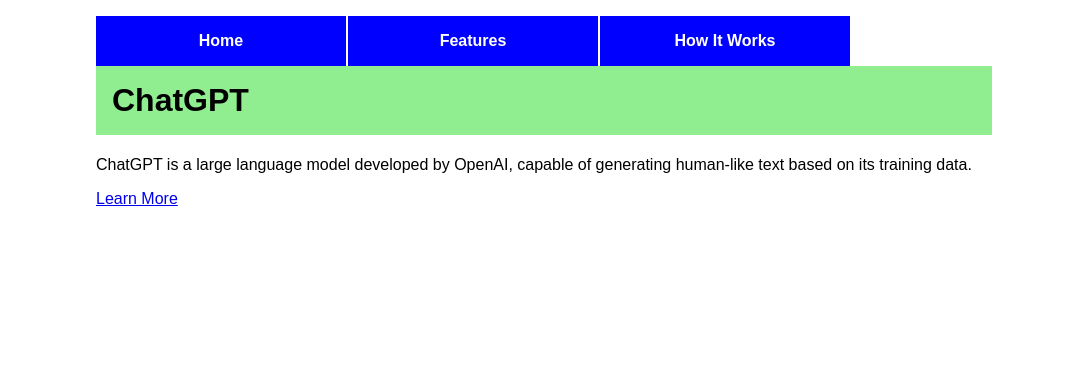
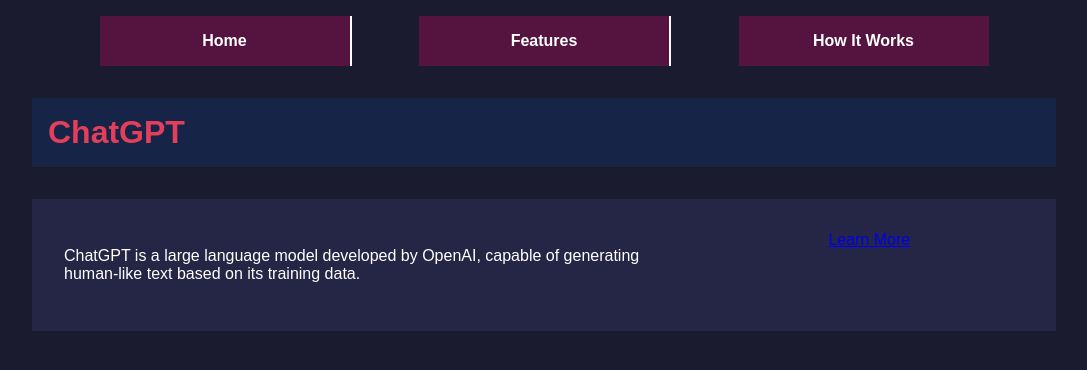
Before and after one commit to cdwyercyber/MicroAssignment008, a plain HTML site: page chatgpt-1/index.html in a window 1280 px wide. Shown: the whole page, without its empty margins (96-1183 px from the left). Drawn offline with Linux system fonts and the light colour scheme.

Commit message:
MicroAssignmentWork

```diff
--- a/chatgpt-1/index.html
+++ b/chatgpt-1/index.html
@@ -15,7 +15,7 @@
       </nav>
       <h1>ChatGPT</h1>
     </header>
-    <main>
+    <main class="home-grid">
       <p>
         ChatGPT is a large language model developed by OpenAI, capable of
         generating human-like text based on its training data.
--- a/chatgpt-1/style.css
+++ b/chatgpt-1/style.css
@@ -1,31 +1,48 @@
 body {
   font-family: Arial, sans-serif;
-  width: 70%;
+  width: 80%;
   margin: auto;
+  background-color: #1b1b2f;
+  color: white;
 }
 
 h1 {
-  background-color: lightgreen;
+  background-color: #162447;
+  color: #e43f5a;
   margin-top: 1em;
   padding: 1rem;
   clear: left;
+}
+
+main {
+  background-color: #252545;
+  padding: 2rem;
+  margin-top: 2rem;
+}
+
+.home-grid {
+  display: grid;
+  grid-template-columns: 2fr 1fr;
+  gap: 2rem;
+  justify-items: center;
 }
 
 #nav_menu ul {
   list-style-type: none;
   width: 100%;
   padding: 0;
+  display: flex;
+  flex-wrap: wrap;
+  justify-content: space-evenly;
 }
-#nav_menu ul li {
-  float: left;
-}
+
 #nav_menu ul li a {
   text-align: center;
   display: block;
   width: 250px;
   padding: 1em 0;
   text-decoration: none;
-  background-color: blue;
+  background-color: rgb(84, 20, 63);
   color: white;
   font-weight: bold;
   border-right: 2px solid white;
```
